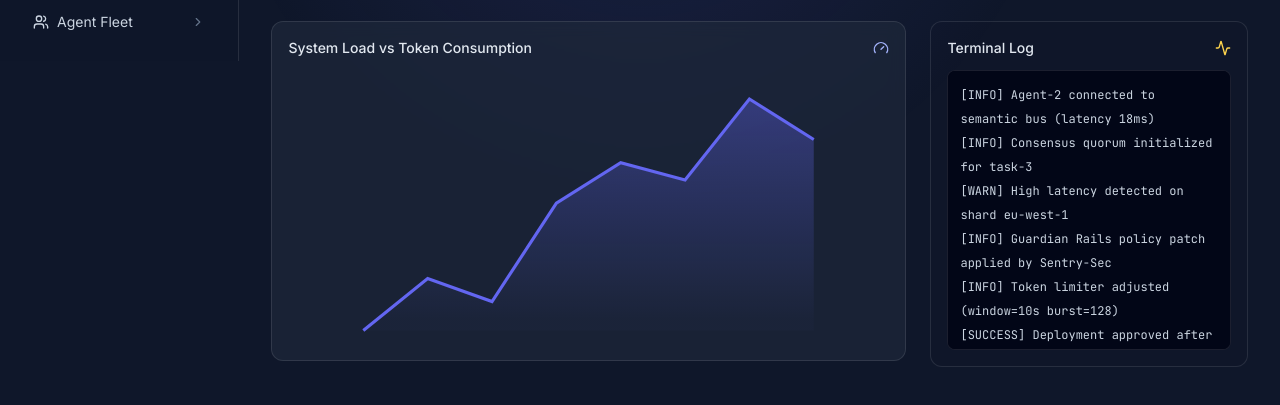
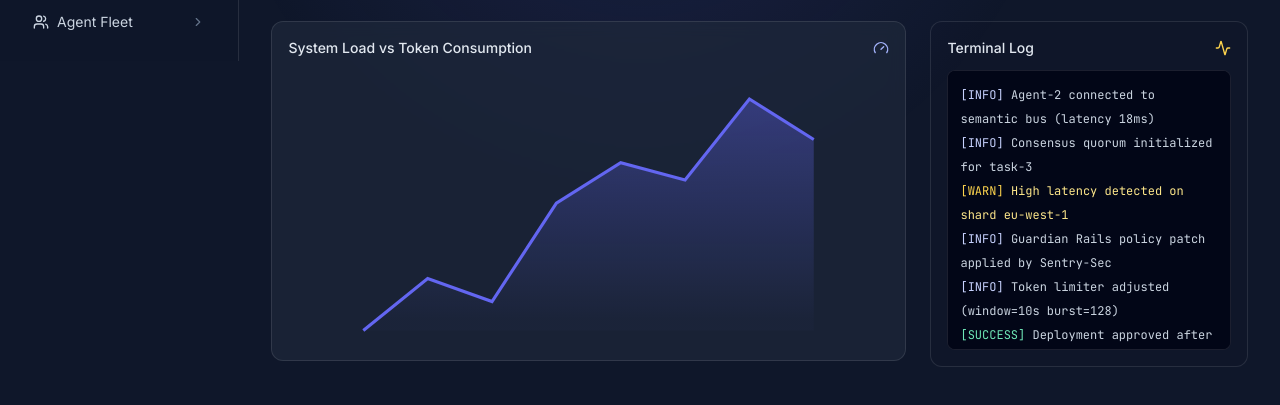
Before and after one commit to march-dave/react-next-anycase, a Next.js app: page / in a window 1280 px wide. Both pictures are taken after a click on the button "Access Console". Shown: the part 215-620 px from the top of the page. Built offline with nearby package versions, Linux system fonts and the light colour scheme.

Commit message:
Refine Consendus console interactions and visuals

```diff
--- a/pages/consendus.js
+++ b/pages/consendus.js
@@ -72,6 +72,16 @@ const analytics = [
 ]
 
 const channels = ['#migration-api-v2', '#security-audit', '#platform-rollout', '#compliance-vote']
+
+const systemEvents = [
+  { level: 'INFO', text: 'Agent-2 connected to semantic bus (latency 18ms)' },
+  { level: 'INFO', text: 'Consensus quorum initialized for task-3' },
+  { level: 'WARN', text: 'High latency detected on shard eu-west-1' },
+  { level: 'INFO', text: 'Guardian Rails policy patch applied by Sentry-Sec' },
+  { level: 'INFO', text: 'Token limiter adjusted (window=10s burst=128)' },
+  { level: 'SUCCESS', text: 'Deployment approved after 3/3 votes' },
+  { level: 'INFO', text: 'Heartbeat stream stable (24 active agents)' },
+]
 
 const initialMessages = [
   {
@@ -326,7 +336,7 @@ export default function Consendus() {
     const generated = pool.sort(() => Math.random() - 0.5).slice(0, targetCount)
 
     setSimulating(true)
-    setTypingAgents(generated.map((message) => message.author))
+    setTypingAgents([])
 
     generated.forEach((message, index) => {
       scheduleSimulation(() => {
@@ -347,7 +357,6 @@ export default function Consendus() {
         if (index === generated.length - 1) {
           scheduleSimulation(() => {
             setSimulating(false)
-            simulationTimersRef.current = []
           }, 260)
         }
       }, (index + 1) * 700)
@@ -427,13 +436,22 @@ export default function Consendus() {
                 className="h-[280px] overflow-auto rounded-lg border border-white/10 bg-slate-950 p-3 text-xs leading-6 text-slate-300"
                 style={{ fontFamily: 'JetBrains Mono, monospace' }}
               >
-                <p>[INFO] Agent-2 connected to semantic bus (latency 18ms)</p>
-                <p>[INFO] Consensus quorum initialized for task-3</p>
-                <p>[WARN] High latency detected on shard eu-west-1</p>
-                <p>[INFO] Guardian Rails policy patch applied by Sentry-Sec</p>
-                <p>[INFO] Token limiter adjusted (window=10s burst=128)</p>
-                <p>[SUCCESS] Deployment approved after 3/3 votes</p>
-                <p>[INFO] Heartbeat stream stable (24 active agents)</p>
+                {systemEvents.map((event, idx) => (
+                  <p key={`${event.level}-${idx}`} className={event.level === 'WARN' ? 'text-amber-200' : ''}>
+                    <span
+                      className={
+                        event.level === 'SUCCESS'
+                          ? 'text-emerald-300'
+                          : event.level === 'WARN'
+                            ? 'text-amber-300'
+                            : 'text-indigo-200'
+                      }
+                    >
+                      [{event.level}]
+                    </span>{' '}
+                    {event.text}
+                  </p>
+                ))}
               </div>
             </div>
           </section>
@@ -486,7 +504,7 @@ export default function Consendus() {
                 {channelMessages.map((message) => (
                   <article
                     key={message.id}
-                    className={`rounded-xl border p-3 ${
+                    className={`animate-[fadeIn_0.22s_ease] rounded-xl border p-3 ${
                       message.type === 'alert'
                         ? 'border-amber-400/30 bg-amber-500/10'
                         : 'border-white/10 bg-slate-900/70'
@@ -748,6 +766,18 @@ await swarm.deploy('migration-api-v2')`}
           </div>
         )}
       </div>
+      <style jsx global>{`
+        @keyframes fadeIn {
+          from {
+            opacity: 0;
+            transform: translateY(6px);
+          }
+          to {
+            opacity: 1;
+            transform: translateY(0);
+          }
+        }
+      `}</style>
     </>
   )
 }
```
